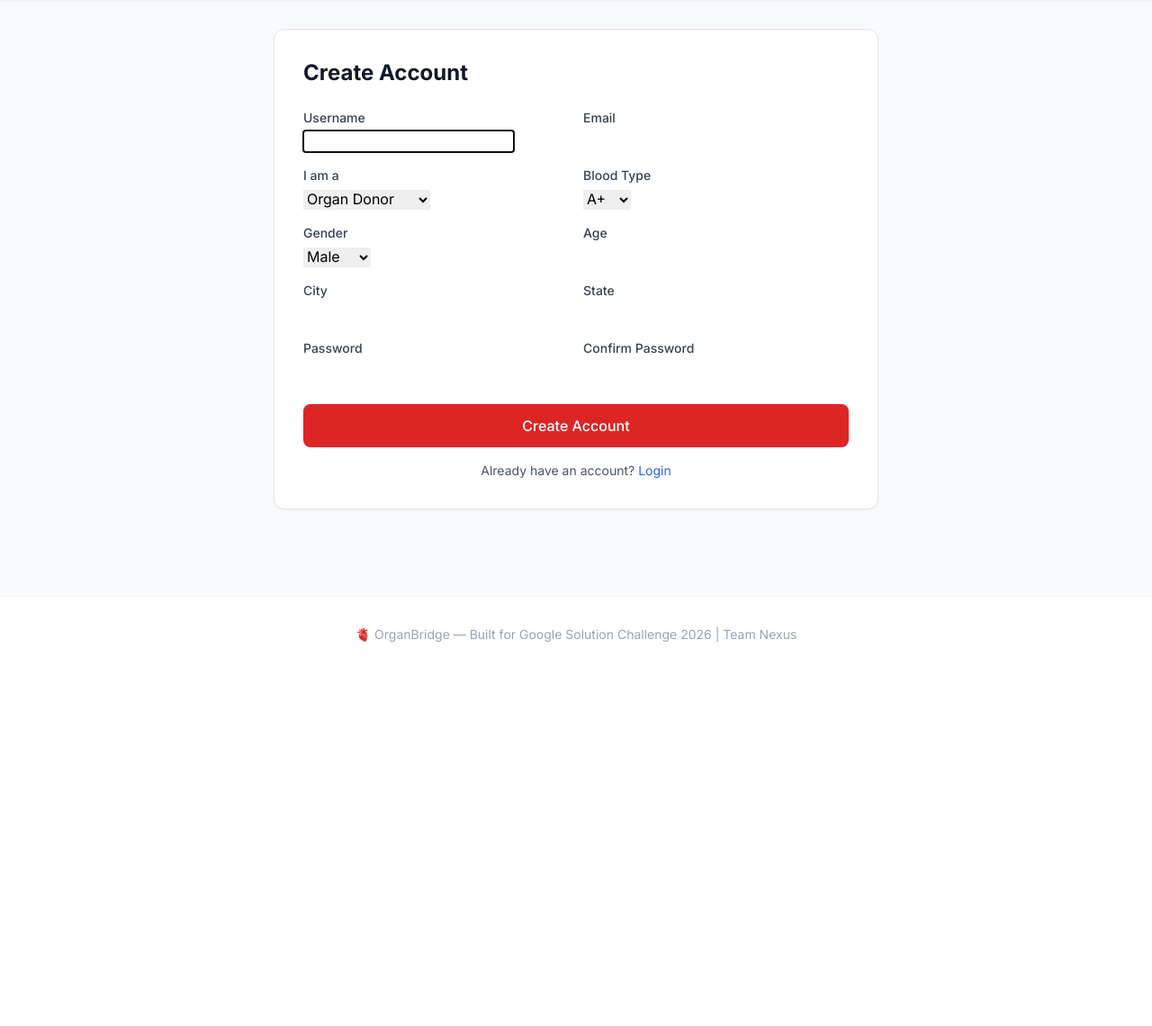
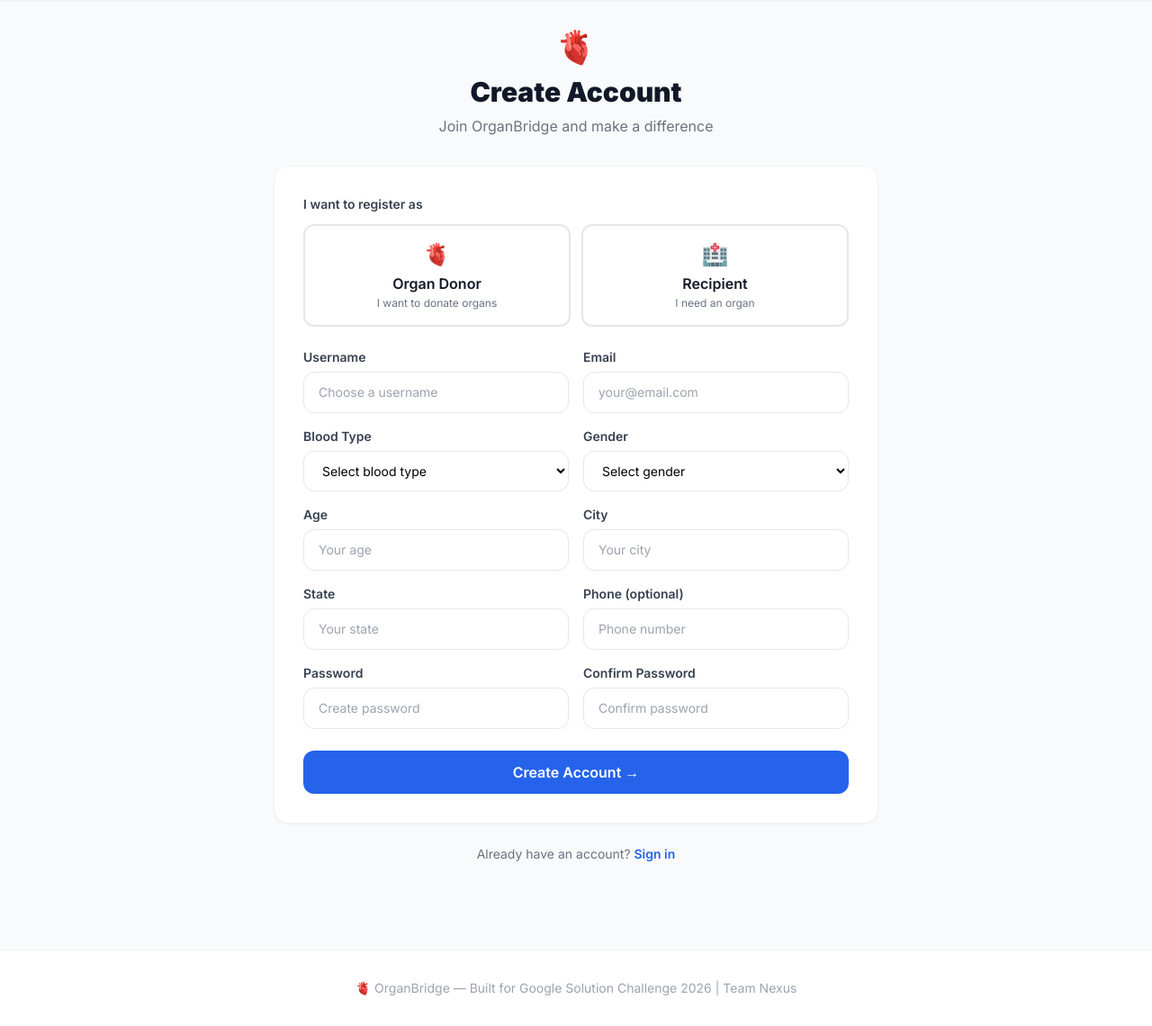
Before and after one commit to soaebhasan12/organBridge, a Django app: page /accounts/register/ in a window 1280 px wide. Shown: the part 65-1205 px from the top of the page at 90% size. Before the commit the page ends 779 px from the top, so only its background shows below. Run offline with Django 5.2, Linux system fonts and the light colour scheme; some libraries are stand-ins or nearby versions.

Commit message:
feat: professional login and register page UI

```diff
--- a/organBridge/templates/accounts/register.html
+++ b/organBridge/templates/accounts/register.html
@@ -4,88 +4,136 @@
 
 {% block content %}
 <div class="max-w-2xl mx-auto">
-    <div class="bg-white rounded-xl shadow-sm border p-8">
-        <h2 class="text-2xl font-bold text-gray-900 mb-6">Create Account</h2>
+    <div class="text-center mb-8">
+        <span class="text-4xl">🫀</span>
+        <h1 class="text-3xl font-black text-gray-900 mt-3">Create Account</h1>
+        <p class="text-gray-500 mt-2">Join OrganBridge and make a difference</p>
+    </div>
 
+    <div class="bg-white rounded-2xl shadow-sm border border-gray-100 p-8">
         <form method="POST">
             {% csrf_token %}
 
-            <div class="grid grid-cols-1 md:grid-cols-2 gap-4">
-
-                <div>
-                    <label class="block text-sm font-medium text-gray-700 mb-1">Username</label>
-                    {{ form.username }}
-                    {% if form.username.errors %}
-                        <p class="text-red-500 text-xs mt-1">{{ form.username.errors.0 }}</p>
-                    {% endif %}
+            <!-- User Type Selection -->
+            <div class="mb-6">
+                <label class="block text-sm font-semibold text-gray-700 mb-3">I want to register as</label>
+                <div class="grid grid-cols-2 gap-3">
+                    <label class="relative cursor-pointer">
+                        <input type="radio" name="user_type" value="donor" class="peer hidden" required>
+                        <div class="p-4 rounded-xl border-2 border-gray-200 peer-checked:border-blue-500 peer-checked:bg-blue-50 transition text-center">
+                            <span class="text-2xl">🫀</span>
+                            <p class="font-semibold text-gray-900 mt-1">Organ Donor</p>
+                            <p class="text-xs text-gray-500 mt-0.5">I want to donate organs</p>
+                        </div>
+                    </label>
+                    <label class="relative cursor-pointer">
+                        <input type="radio" name="user_type" value="recipient" class="peer hidden">
+                        <div class="p-4 rounded-xl border-2 border-gray-200 peer-checked:border-cyan-500 peer-checked:bg-cyan-50 transition text-center">
+                            <span class="text-2xl">🏥</span>
+                            <p class="font-semibold text-gray-900 mt-1">Recipient</p>
+                            <p class="text-xs text-gray-500 mt-0.5">I need an organ</p>
+                        </div>
+                    </label>
                 </div>
-
-                <div>
-                    <label class="block text-sm font-medium text-gray-700 mb-1">Email</label>
-                    {{ form.email }}
-                    {% if form.email.errors %}
-                        <p class="text-red-500 text-xs mt-1">{{ form.email.errors.0 }}</p>
-                    {% endif %}
-                </div>
-
-                <div>
-                    <label class="block text-sm font-medium text-gray-700 mb-1">I am a</label>
-                    {{ form.user_type }}
-                </div>
-
-                <div>
-                    <label class="block text-sm font-medium text-gray-700 mb-1">Blood Type</label>
-                    {{ form.blood_type }}
-                </div>
-
-                <div>
-                    <label class="block text-sm font-medium text-gray-700 mb-1">Gender</label>
-                    {{ form.gender }}
-                </div>
-
-                <div>
-                    <label class="block text-sm font-medium text-gray-700 mb-1">Age</label>
-                    {{ form.age }}
-                </div>
-
-                <div>
-                    <label class="block text-sm font-medium text-gray-700 mb-1">City</label>
-                    {{ form.city }}
-                </div>
-
-                <div>
-                    <label class="block text-sm font-medium text-gray-700 mb-1">State</label>
-                    {{ form.state }}
-                </div>
-
-                <div>
-                    <label class="block text-sm font-medium text-gray-700 mb-1">Password</label>
-                    {{ form.password1 }}
-                    {% if form.password1.errors %}
-                        <p class="text-red-500 text-xs mt-1">{{ form.password1.errors.0 }}</p>
-                    {% endif %}
-                </div>
-
-                <div>
-                    <label class="block text-sm font-medium text-gray-700 mb-1">Confirm Password</label>
-                    {{ form.password2 }}
-                    {% if form.password2.errors %}
-                        <p class="text-red-500 text-xs mt-1">{{ form.password2.errors.0 }}</p>
-                    {% endif %}
-                </div>
-
             </div>
 
+            <!-- Basic Info -->
+            <div class="grid grid-cols-1 md:grid-cols-2 gap-4 mb-4">
+                <div>
+                    <label class="block text-sm font-semibold text-gray-700 mb-1.5">Username</label>
+                    <input type="text" name="username" required
+                           class="w-full px-4 py-3 rounded-xl border border-gray-200 focus:outline-none focus:ring-2 focus:ring-blue-500 text-sm transition"
+                           placeholder="Choose a username">
+                </div>
+                <div>
+                    <label class="block text-sm font-semibold text-gray-700 mb-1.5">Email</label>
+                    <input type="email" name="email" required
+                           class="w-full px-4 py-3 rounded-xl border border-gray-200 focus:outline-none focus:ring-2 focus:ring-blue-500 text-sm transition"
+                           placeholder="your@email.com">
+                </div>
+                <div>
+                    <label class="block text-sm font-semibold text-gray-700 mb-1.5">Blood Type</label>
+                    <select name="blood_type" required
+                            class="w-full px-4 py-3 rounded-xl border border-gray-200 focus:outline-none focus:ring-2 focus:ring-blue-500 text-sm transition bg-white">
+                        <option value="">Select blood type</option>
+                        <option value="A+">A+</option>
+                        <option value="A-">A-</option>
+                        <option value="B+">B+</option>
+                        <option value="B-">B-</option>
+                        <option value="AB+">AB+</option>
+                        <option value="AB-">AB-</option>
+                        <option value="O+">O+</option>
+                        <option value="O-">O-</option>
+                    </select>
+                </div>
+                <div>
+                    <label class="block text-sm font-semibold text-gray-700 mb-1.5">Gender</label>
+                    <select name="gender" required
+                            class="w-full px-4 py-3 rounded-xl border border-gray-200 focus:outline-none focus:ring-2 focus:ring-blue-500 text-sm transition bg-white">
+                        <option value="">Select gender</option>
+                        <option value="male">Male</option>
+                        <option value="female">Female</option>
+                        <option value="other">Other</option>
+                    </select>
+                </div>
+                <div>
+                    <label class="block text-sm font-semibold text-gray-700 mb-1.5">Age</label>
+                    <input type="number" name="age" min="18" max="80" required
+                           class="w-full px-4 py-3 rounded-xl border border-gray-200 focus:outline-none focus:ring-2 focus:ring-blue-500 text-sm transition"
+                           placeholder="Your age">
+                </div>
+                <div>
+                    <label class="block text-sm font-semibold text-gray-700 mb-1.5">City</label>
+                    <input type="text" name="city" required
+                           class="w-full px-4 py-3 rounded-xl border border-gray-200 focus:outline-none focus:ring-2 focus:ring-blue-500 text-sm transition"
+                           placeholder="Your city">
+                </div>
+                <div>
+                    <label class="block text-sm font-semibold text-gray-700 mb-1.5">State</label>
+                    <input type="text" name="state"
+                           class="w-full px-4 py-3 rounded-xl border border-gray-200 focus:outline-none focus:ring-2 focus:ring-blue-500 text-sm transition"
+                           placeholder="Your state">
+                </div>
+                <div>
+                    <label class="block text-sm font-semibold text-gray-700 mb-1.5">Phone (optional)</label>
+                    <input type="text" name="phone_number"
+                           class="w-full px-4 py-3 rounded-xl border border-gray-200 focus:outline-none focus:ring-2 focus:ring-blue-500 text-sm transition"
+                           placeholder="Phone number">
+                </div>
+                <div>
+                    <label class="block text-sm font-semibold text-gray-700 mb-1.5">Password</label>
+                    <input type="password" name="password1" required
+                           class="w-full px-4 py-3 rounded-xl border border-gray-200 focus:outline-none focus:ring-2 focus:ring-blue-500 text-sm transition"
+                           placeholder="Create password">
+                </div>
+                <div>
+                    <label class="block text-sm font-semibold text-gray-700 mb-1.5">Confirm Password</label>
+                    <input type="password" name="password2" required
+                           class="w-full px-4 py-3 rounded-xl border border-gray-200 focus:outline-none focus:ring-2 focus:ring-blue-500 text-sm transition"
+                           placeholder="Confirm password">
+                </div>
+            </div>
+
+            {% if form.errors %}
+            <div class="mb-4 p-3 bg-red-50 border border-red-200 rounded-lg">
+                {% for field, errors in form.errors.items %}
+                    {% for error in errors %}
+                    <p class="text-red-600 text-sm">{{ error }}</p>
+                    {% endfor %}
+                {% endfor %}
+            </div>
+            {% endif %}
+
             <button type="submit"
-                class="w-full mt-6 bg-red-600 text-white py-3 rounded-lg font-medium hover:bg-red-700">
-                Create Account
+                class="w-full bg-blue-600 text-white py-3 rounded-xl font-semibold hover:bg-blue-700 transition shadow-sm mt-2">
+                Create Account →
             </button>
         </form>
+    </div>
 
-        <p class="text-center text-sm text-gray-600 mt-4">
-            Already have an account?
-            <a href="{% url 'accounts:login' %}" class="text-blue-600 hover:underline">Login</a>
-        </p>
-    </div>
+    <p class="text-center text-sm text-gray-500 mt-6">
+        Already have an account?
+        <a href="{% url 'accounts:login' %}" class="text-blue-600 font-semibold hover:underline">Sign in</a>
+    </p>
 </div>
 {% endblock %}
```
Also changed, not shown: organBridge/templates/accounts/login.html (+32 -21 lines).
